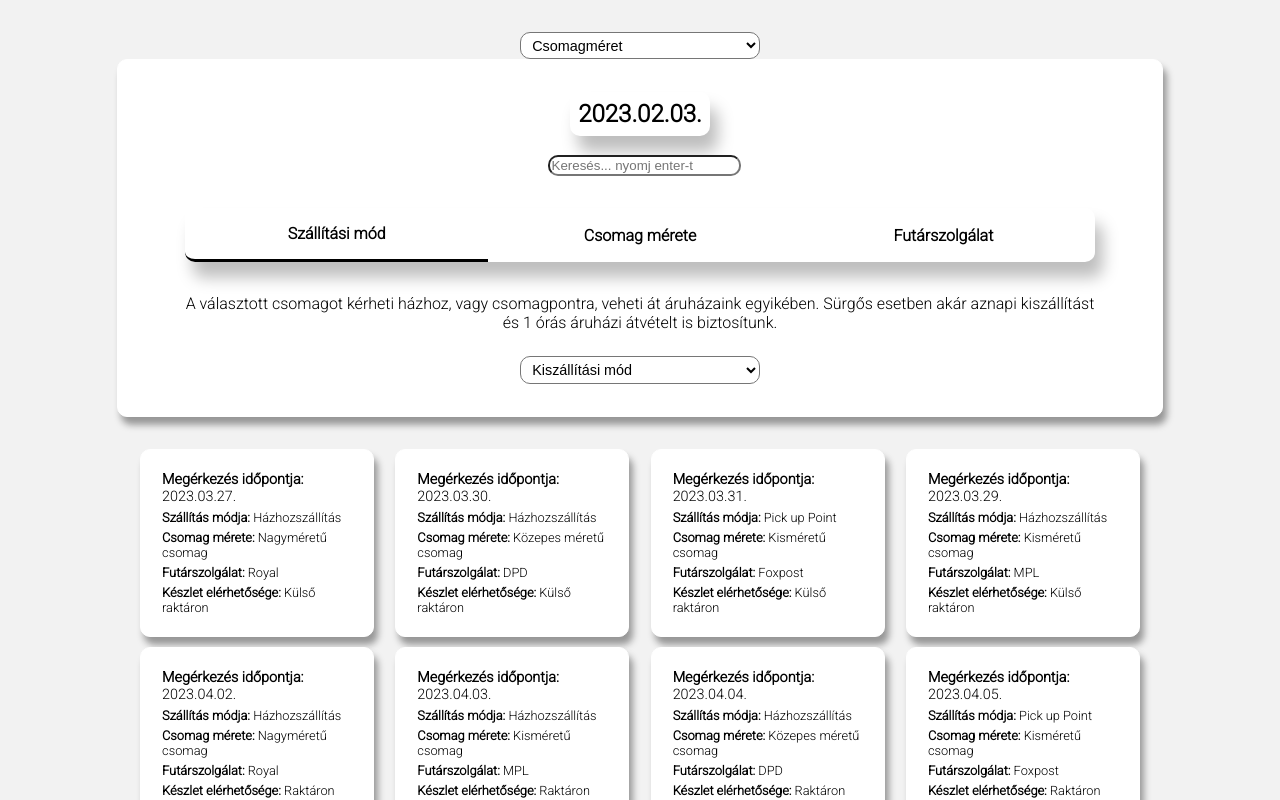
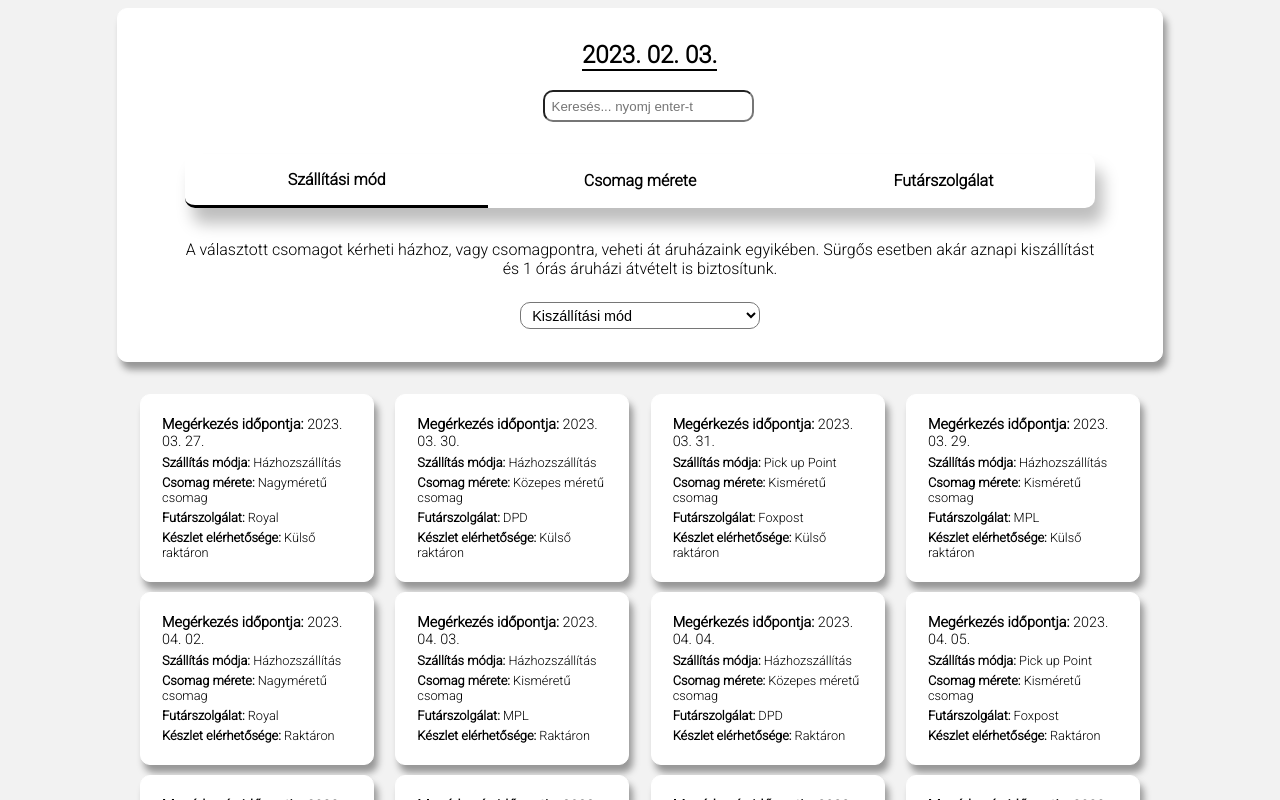
Before and after one commit to iarelavz/delivery_page, a React (Create React App) app in the folder delivery_app/: page / in a window 1280 px wide. Shown: the top 800 px of the page. Built offline with nearby package versions, Linux system fonts and the light colour scheme.

Commit message:
refractoring

```diff
--- a/delivery_app/src/App.css
+++ b/delivery_app/src/App.css
@@ -18,12 +18,10 @@
     .date-container {
       font-size: 1.5rem;
       font-weight: bold;
-        border: 1px solid var(white);
-        border-radius: 10px;
-        padding: 0.5rem 0.5rem 0.5rem 0.5rem;
       margin-bottom: 1.2rem;
-        box-shadow: 7.8px 15.7px 15.7px hsl(0deg 0% 0% / 0.26);
+      margin-left: 1.2rem;
       display: flex;
+      border-bottom: 2px solid black;
       justify-content: center;
       text-align: center;
     }
@@ -43,6 +41,7 @@
 
     input{
       outline: none;
+      padding: 0.4rem;
     }
 
     input:focus{
@@ -162,7 +161,13 @@
     border-radius: 10px;
     margin-top: 1.5rem;
     background-color: var(--elementColor);
+    outline: none;
   }
+
+  select:focus{
+    box-shadow: 7.8px 15.7px 15.7px hsl(0deg 0% 0% / 0.26);
+  }
+
 
   /* Card Styles */
   .card-container {
--- a/delivery_app/src/App.js
+++ b/delivery_app/src/App.js
@@ -1,12 +1,10 @@
 import Tabs from "./components/Tabs";
-import React, { useState } from 'react';
 import './App.css';
 
 export default function App() {
-
     return (
       <div className="main-container">
         <Tabs />
-        </div>
+      </div>
     )
   }
--- a/delivery_app/src/components/ActualDate.js
+++ b/delivery_app/src/components/ActualDate.js
@@ -1,14 +1,10 @@
+import moment from "moment";
+
+
 function ActualDate(){  //Outputs the Actual date
-    let today = new Date();
-    let dateString =
-        today.getUTCFullYear() + "." +
-        ("0" + (today.getUTCMonth()+1)).slice(-2) + "." +
-        ("0" + today.getUTCDate()).slice(-2) + "."
-     return (
-     <div className="date-container">
-         <div>{dateString}</div>
-     </div>
-     )
+    const dateString = moment().format('YYYY. MM. DD.' );
+
+    return <div className="date-container">{dateString}</div>
  }
 
  export default ActualDate;
--- a/delivery_app/src/components/BuildCards.js
+++ b/delivery_app/src/components/BuildCards.js
@@ -1,18 +1,15 @@
+import moment from "moment";
+
 
 function BuildCards (props) {
     const  filteredList = props.item;
 
     function dateString(inputDate) { //transform to utc date and keeps only the date
-            let outputDate = inputDate.getHours() > 2 ? inputDate.getFullYear() + "." +
-                ("0" + (inputDate.getMonth()+1)).slice(-2) + "." +
-                ("0" + inputDate.getDate()).slice(-2) + ". " +
-                ("0" + inputDate.getHours()).slice(-2) + ":" +
-                ("0" + inputDate.getMinutes()).slice(-2)
-                : inputDate.getFullYear() + "." +
-                ("0" + (inputDate.getMonth()+1)).slice(-2) + "." +
-                ("0" + inputDate.getDate()).slice(-2) + ". ";
-        return outputDate;
-    }
+            let outputDate = inputDate.getHours() > 2 ?  moment(inputDate).format('YYYY. MM. DD. H:mm' )
+                : moment(inputDate).format('YYYY. MM. DD.' )
+
+            return outputDate;
+        }
 
     let filteredCards ;
     if (filteredList.length == 0) {
--- /dev/null
+++ b/delivery_app/src/components/Const.js
@@ -0,0 +1,134 @@
+//ENUMS for easy data handle
+export const DeliveryMethod = {
+  HOME: "Házhozszállítás",
+  STORE: "Hagyományos áruházi átvétel",
+  ONEHOUR: "1 órás áruházi átvétel",
+  TODAY: "Aznapi kiszállítás Budapesten", //TODO BP területén
+  ONEDAY: "1 munkanapos kiszállítás",
+  ALL: "Mindegyik",
+  PUP: "Pick up Point",
+};
+
+export const Size = {
+  SMALL: "Kisméretű csomag",
+  MEDIUM: "Közepes méretű csomag",
+  BIG: "Nagyméretű csomag",
+  ALL: "Bármilyen méretű csomag",
+};
+
+export const Curier = {
+  ROYAL: "Royal",
+  FOX: "Foxpost",
+  MPL: "MPL",
+  DPD: "DPD",
+  ALL: "Mindegyik",
+  NONE: "Nincs hozzárdendelt futárszolgálat",
+};
+
+export const Supply = {
+  CAC: "Külső raktáron",
+  CAR: "Raktáron",
+  STORE: "Bolti készleten",
+  ALL: "Mindegyik",
+};
+
+export const data = [
+  {
+    date: new Date("2023-03-27"),
+    deliveryMethod: DeliveryMethod.HOME,
+    size: Size.BIG,
+    curier: Curier.ROYAL,
+    supply: Supply.CAC,
+  },
+  {
+    date: new Date("2023-03-30"),
+    deliveryMethod: DeliveryMethod.HOME,
+    size: Size.MEDIUM,
+    curier: Curier.DPD,
+    supply: Supply.CAC,
+  },
+  {
+    date: new Date("2023-03-31"),
+    deliveryMethod: DeliveryMethod.PUP,
+    size: Size.SMALL,
+    curier: Curier.FOX,
+    supply: Supply.CAC,
+  },
+  {
+    date: new Date("2023-03-29"),
+    deliveryMethod: DeliveryMethod.HOME,
+    size: Size.SMALL,
+    curier: Curier.MPL,
+    supply: Supply.CAC,
+  },
+  {
+    date: new Date("2023-04-2"),
+    deliveryMethod: DeliveryMethod.HOME,
+    size: Size.BIG,
+    curier: Curier.ROYAL,
+    supply: Supply.CAR,
+  },
+  {
+    date: new Date("2023-04-3"),
+    deliveryMethod: DeliveryMethod.HOME,
+    size: Size.SMALL,
+    curier: Curier.MPL,
+    supply: Supply.CAR,
+  },
+  {
+    date: new Date("2023-04-4"),
+    deliveryMethod: DeliveryMethod.HOME,
+    size: Size.MEDIUM,
+    curier: Curier.DPD,
+    supply: Supply.CAR,
+  },
+  {
+    date: new Date("2023-04-5"),
+    deliveryMethod: DeliveryMethod.PUP,
+    size: Size.SMALL,
+    curier: Curier.FOX,
+    supply: Supply.CAR,
+  },
+  {
+    date: new Date("2023-03-29"),
+    deliveryMethod: DeliveryMethod.HOME,
+    size: Size.MEDIUM,
+    curier: Curier.MPL,
+    supply: Supply.CAC,
+  },
+  {
+    date: new Date("2023-03-31"),
+    deliveryMethod: DeliveryMethod.STORE,
+    size: Size.ALL,
+    curier: Curier.NONE,
+    supply: Supply.CAC,
+  },
+  {
+    date: new Date("2023-04-04"),
+    deliveryMethod: DeliveryMethod.STORE,
+    size: Size.ALL,
+    curier: Curier.NONE,
+    supply: Supply.CAC,
+  },
+  {
+    date: new Date("2023-04-06T10:00"),
+    deliveryMethod: DeliveryMethod.ONEHOUR,
+    size: Size.ALL,
+    curier: Curier.NONE,
+    supply: Supply.STORE,
+  },
+  {
+    date: new Date("2023-04-05"),
+    deliveryMethod: DeliveryMethod.TODAY,
+    size: Size.SMALL,
+    curier: Curier.NONE,
+    supply: Supply.STORE,
+  },
+  {
+    date: new Date("2023-04-03T15:00"),
+    deliveryMethod: DeliveryMethod.ONEDAY,
+    size: Size.MEDIUM,
+    curier: Curier.NONE,
+    supply: Supply.STORE,
+  },
+];
--- a/delivery_app/src/components/SizeDrop.js
+++ b/delivery_app/src/components/SizeDrop.js
@@ -12,17 +12,20 @@ function SizeDrop({ onChange }){
 
     function handleOnChangeSize(event) {
         const { name, value } = event.target
+
         console.log(name, value);
-        console.log(filter);
-        console.log("bvvv", value)
+        console.log("a state", filter);
+
+        console.log("a value:", value)
         setFilter(value);
-        console.log(filter)
-        onChange(filter)
+        console.log("state set utan:", filter)
+        onChange(value)
       }
 
 
     return (
-
+          <>
+          <h1>{filter}</h1>
              <select name="size" onChange={handleOnChangeSize}>
                         <option value={Size.ALL}>Csomagméret</option>
                         <option value={Size.ALL}>{Size.ALL}</option>
@@ -30,7 +33,7 @@ function SizeDrop({ onChange }){
                         <option value={Size.MEDIUM}>{Size.MEDIUM}</option>
                         <option value={Size.BIG}>{Size.BIG}</option>
                     </select>
-
+                    </>
         )
 }
 
--- a/delivery_app/src/components/Tabs.js
+++ b/delivery_app/src/components/Tabs.js
@@ -1,221 +1,120 @@
 import React, { useState } from "react";
 import TabNavItem from "./AllTabs/TabNawItem";
 import TabContent from "./AllTabs/TabContent";
-import SizeDrop from "./SizeDrop";
-import SearchBar from "./SearchBar"
+import SearchBar from "./SearchBar";
 import BuildCards from "./BuildCards";
-import ActualDate from "./ActualDate"
+import ActualDate from "./ActualDate";
+import { DeliveryMethod, Size, Curier, data } from "./Const";
 
 function Tabs() {
-  //ENUMS for easy data handle
-  const DeliveryMethod = {
-    HOME: 'Házhozszállítás',
-    STORE: 'Hagyományos áruházi átvétel',
-    ONEHOUR: '1 órás áruházi átvétel',
-    TODAY: 'Aznapi kiszállítás Budapesten', //TODO BP területén
-    ONEDAY: '1 munkanapos kiszállítás',
-    ALL: 'Mindegyik',
-    PUP: 'Pick up Point'
-   }
-   const Size = {
-       SMALL: 'Kisméretű csomag',
-       MEDIUM: 'Közepes méretű csomag',
-       BIG: 'Nagyméretű csomag',
-       ALL: 'Bármilyen méretű csomag',
-   }
-
-   const Curier = {
-       ROYAL: 'Royal',
-       FOX: 'Foxpost',
-       MPL: 'MPL',
-       DPD: 'DPD',
-       ALL: 'Mindegyik',
-       NONE: 'Nincs hozzárdendelt futárszolgálat'
-   }
-
-   const Supply = {
-      CAC: 'Külső raktáron',
-      CAR: 'Raktáron',
-      STORE: 'Bolti készleten',
-      ALL: 'Mindegyik'
-
-   }
-
-   const data = [
-       {
-           date: new Date('2023-03-27'),
-           deliveryMethod: DeliveryMethod.HOME,
-           size: Size.BIG,
-           curier: Curier.ROYAL,
-           supply: Supply.CAC,
-       },
-       {
-           date: new Date('2023-03-30'),
-           deliveryMethod: DeliveryMethod.HOME,
-           size: Size.MEDIUM,
-           curier: Curier.DPD,
-           supply: Supply.CAC
-       },
-       {
-           date: new Date('2023-03-31'),
-           deliveryMethod: DeliveryMethod.PUP,
-           size: Size.SMALL,
-           curier: Curier.FOX,
-           supply: Supply.CAC
-       },
-       {
-          date: new Date('2023-03-29'),
-          deliveryMethod: DeliveryMethod.HOME,
-          size: Size.SMALL,
-          curier: Curier.MPL,
-          supply:Supply.CAC,
-        },
-        {
-          date: new Date('2023-04-2'),
-          deliveryMethod: DeliveryMethod.HOME,
-          size: Size.BIG,
-          curier: Curier.ROYAL,
-          supply:Supply.CAR
-        },
-        {
-          date: new Date('2023-04-3'),
-          deliveryMethod: DeliveryMethod.HOME,
-          size: Size.SMALL,
-          curier: Curier.MPL,
-          supply:Supply.CAR,
-        },
-        {
-          date: new Date('2023-04-4'),
-          deliveryMethod: DeliveryMethod.HOME,
-          size: Size.MEDIUM,
-          curier: Curier.DPD,
-          supply:Supply.CAR,
-        },
-        {
-          date: new Date('2023-04-5'),
-          deliveryMethod: DeliveryMethod.PUP,
-          size: Size.SMALL,
-          curier: Curier.FOX,
-          supply:Supply.CAR,
-        },
-        {
-          date: new Date('2023-03-29'),
-          deliveryMethod: DeliveryMethod.HOME,
-          size: Size.MEDIUM,
-          curier: Curier.MPL,
-          supply: Supply.CAC,
-      },
-      {
-          date: new Date('2023-03-31'),
-          deliveryMethod: DeliveryMethod.STORE,
-          size: Size.ALL,
-          curier: Curier.NONE,
-          supply: Supply.CAC,
-      },
-      {
-          date: new Date('2023-04-04'),
-          deliveryMethod: DeliveryMethod.STORE,
-          size: Size.ALL,
-          curier: Curier.NONE,
-          supply: Supply.CAC,
-      },
-      {
-          date: new Date('2023-04-06T10:00'),
-          deliveryMethod: DeliveryMethod.ONEHOUR,
-          size: Size.ALL,
-          curier: Curier.NONE,
-          supply: Supply.STORE,
-      },
-      {
-          date: new Date('2023-04-05'),
-          deliveryMethod: DeliveryMethod.TODAY,
-          size: Size.SMALL,
-          curier: Curier.NONE,
-          supply: Supply.STORE,
-      },
-      {
-          date: new Date('2023-04-03T15:00'),
-          deliveryMethod: DeliveryMethod.ONEDAY,
-          size: Size.MEDIUM,
-          curier: Curier.NONE,
-          supply: Supply.STORE,
-      },
-   ]
-
   //states for input and tabs
   const [activeTab, setActiveTab] = useState("tab1");
   const [sizeFilter, setSizeFilter] = useState(Size.ALL);
   const [curierFilter, setCurierFilter] = useState(Curier.ALL);
-    const [deliveryMethodFilter, setDeliveryMethodFilter] = useState(DeliveryMethod.ALL);
+  const [deliveryMethodFilter, setDeliveryMethodFilter] = useState(
+    DeliveryMethod.ALL
+  );
 
-    const [searchInput, setSearchInput] = useState('');
+  const [searchInput, setSearchInput] = useState("");
 
   //handles for inputs
   function handleOnChangeSize(event) {
-        const { name, value } = event.target
+    const { value } = event.target;
     setSizeFilter(value);
-    };
+  }
 
   function handleOnChangeCurier(event) {
-        const { name, value } = event.target
+    const { value } = event.target;
     setCurierFilter(value);
-    };
+  }
 
   function handleOnChangeDelyveryMethod(event) {
-        const { name, value } = event.target
+    const { value } = event.target;
     setDeliveryMethodFilter(value);
-    };
+  }
 
-     function handleSearchSubmit(term){
+  function handleSearchSubmit(term) {
     setSearchInput(term);
-    };
-
-    function handleSubmit(term){
-        console.log(term);
-        setSearchInput(term);
-   };
+  }
 
   //filters the array with the states of each input
   function cardFilter(item) {
-        const sizeMatch = item.size == sizeFilter || sizeFilter == Size.ALL;
-        const curierMatch = item.curier == curierFilter || curierFilter == Curier.ALL;
-        const deiveryMethodMatch = item.deliveryMethod == deliveryMethodFilter || deliveryMethodFilter == DeliveryMethod.ALL;
-        const fuzzySearchMatch = item.size.toLowerCase().indexOf(searchInput.toLowerCase()) !== -1 || item.curier.toLowerCase().indexOf(searchInput.toLowerCase()) !== -1 || item.deliveryMethod.toLowerCase().indexOf(searchInput.toLowerCase()) !== -1
+    const sizeMatch = item.size === sizeFilter || sizeFilter === Size.ALL;
+    const curierMatch = item.curier === curierFilter || curierFilter === Curier.ALL;
+    const deiveryMethodMatch = item.deliveryMethod === deliveryMethodFilter ||
+      deliveryMethodFilter === DeliveryMethod.ALL;
+    const fuzzySearchMatch =
+      item.size.toLowerCase().indexOf(searchInput.toLowerCase()) !== -1 ||
+      item.curier.toLowerCase().indexOf(searchInput.toLowerCase()) !== -1 ||
+      item.deliveryMethod.toLowerCase().indexOf(searchInput.toLowerCase()) !==-1;
 
-        return sizeMatch && curierMatch && deiveryMethodMatch  && fuzzySearchMatch;
+    return sizeMatch && curierMatch && deiveryMethodMatch && fuzzySearchMatch;
   }
 
-    const returnFilter = data.filter(item => cardFilter(item))
+  const filteredData = data.filter((item) => cardFilter(item));
   return (
-
     <div className="tabcard-container">
-        <SizeDrop onChange={handleSubmit}/>
       <div className="Tabs">
-        < ActualDate />
+        <ActualDate />
         <div className="search-container">
-            <SearchBar onSubmit={handleSearchSubmit}/>
+          <SearchBar onSubmit={handleSearchSubmit} />
         </div>
         <ul className="nav">
-                <TabNavItem title="Szállítási mód" id="tab1" activeTab={activeTab} setActiveTab={setActiveTab}/>
-                <TabNavItem title="Csomag mérete" id="tab2" activeTab={activeTab} setActiveTab={setActiveTab}/>
-                <TabNavItem title="Futárszolgálat" id="tab3" activeTab={activeTab} setActiveTab={setActiveTab}/>
+          <TabNavItem
+            title="Szállítási mód"
+            id="tab1"
+            activeTab={activeTab}
+            setActiveTab={setActiveTab}
+          />
+          <TabNavItem
+            title="Csomag mérete"
+            id="tab2"
+            activeTab={activeTab}
+            setActiveTab={setActiveTab}
+          />
+          <TabNavItem
+            title="Futárszolgálat"
+            id="tab3"
+            activeTab={activeTab}
+            setActiveTab={setActiveTab}
+          />
         </ul>
         <div className="outlet">
           <TabContent id="tab1" activeTab={activeTab}>
-                    <div className="infotext">A választott csomagot kérheti házhoz, vagy csomagpontra, veheti át áruházaink egyikében. Sürgős esetben akár aznapi kiszállítást és 1 órás áruházi átvételt is biztosítunk.</div>
-                    <select className="dropdown" name="method" onChange={handleOnChangeDelyveryMethod}>
+            <div className="infotext">
+              A választott csomagot kérheti házhoz, vagy csomagpontra, veheti át
+              áruházaink egyikében. Sürgős esetben akár aznapi kiszállítást és 1
+              órás áruházi átvételt is biztosítunk.
+            </div>
+            <select
+              className="dropdown"
+              name="method"
+              onChange={handleOnChangeDelyveryMethod}
+            >
               <option value={DeliveryMethod.ALL}>Kiszállítási mód</option>
               <option value={DeliveryMethod.ALL}>{DeliveryMethod.ALL}</option>
               <option value={DeliveryMethod.HOME}>{DeliveryMethod.HOME}</option>
               <option value={DeliveryMethod.PUP}>{DeliveryMethod.PUP}</option>
-                        <option value={DeliveryMethod.STORE}>{DeliveryMethod.STORE}</option>
-                        <option value={DeliveryMethod.ONEHOUR}>{DeliveryMethod.ONEHOUR}</option>
-                        <option value={DeliveryMethod.TODAY}>{DeliveryMethod.TODAY}</option>
-                        <option value={DeliveryMethod.ONEDAY}>{DeliveryMethod.ONEDAY}</option>
+              <option value={DeliveryMethod.STORE}>
+                {DeliveryMethod.STORE}
+              </option>
+              <option value={DeliveryMethod.ONEHOUR}>
+                {DeliveryMethod.ONEHOUR}
+              </option>
+              <option value={DeliveryMethod.TODAY}>
+                {DeliveryMethod.TODAY}
+              </option>
+              <option value={DeliveryMethod.ONEDAY}>
+                {DeliveryMethod.ONEDAY}
+              </option>
             </select>
           </TabContent>
           <TabContent id="tab2" activeTab={activeTab}>
-                    <div className="infotext">Kisméretű csomag max. 61x60x36 cm és 25 kg súlyú, a közepes méretű csomag: max. 50x50x100 cm és 10-31.5 kg súlyú, a nagyméretű csomag: max. 50x50x100 cm és 31.5 kg feletti súlyú</div>
+            <div className="infotext">
+              Kisméretű csomag max. 61x60x36 cm és 25 kg súlyú, a közepes méretű
+              csomag: max. 50x50x100 cm és 10-31.5 kg súlyú, a nagyméretű
+              csomag: max. 50x50x100 cm és 31.5 kg feletti súlyú
+            </div>
             <select name="size" onChange={handleOnChangeSize}>
               <option value={Size.ALL}>Csomagméret</option>
               <option value={Size.ALL}>{Size.ALL}</option>
@@ -225,7 +124,11 @@ function Tabs() {
             </select>
           </TabContent>
           <TabContent id="tab3" activeTab={activeTab}>
-                    <div className="infotext">Áruháznk több piacvezető futárszolgálattal áll szerződésben. A megrendelt terméket a Foxpost, Royal, DPD MPL futárszolgálatok viszik házhoz.</div>
+            <div className="infotext">
+              Áruháznk több piacvezető futárszolgálattal áll szerződésben. A
+              megrendelt terméket a Foxpost, Royal, DPD MPL futárszolgálatok
+              viszik házhoz.
+            </div>
             <select name="curier" onChange={handleOnChangeCurier}>
               <option value={Curier.ALL}>Futárszolgálat</option>
               <option value={Curier.ALL}>{Curier.ALL}</option>
@@ -238,10 +141,11 @@ function Tabs() {
         </div>
       </div>
       <div className="card-container">
-            <BuildCards item={ returnFilter } /> {/* loops throught the filtered items and return cards */}
+        <BuildCards item={filteredData} />{" "}
+        {/* loops throught the filtered items and return cards */}
       </div>
     </div>
   );
-};
+}
 
 export default Tabs;
--- a/package.json
+++ b/package.json
@@ -1,5 +1,8 @@
 {
   "devDependencies": {
     "tailwindcss": "^3.2.4"
+  },
+  "dependencies": {
+    "moment": "^2.29.4"
   }
 }
```
Also changed, not shown: delivery_app/src/components/SearchBar.js (+4 -4 lines), 1 other file (tests, documents, lock files or other folders). Lines whose indentation alone changed are shown as unchanged.
